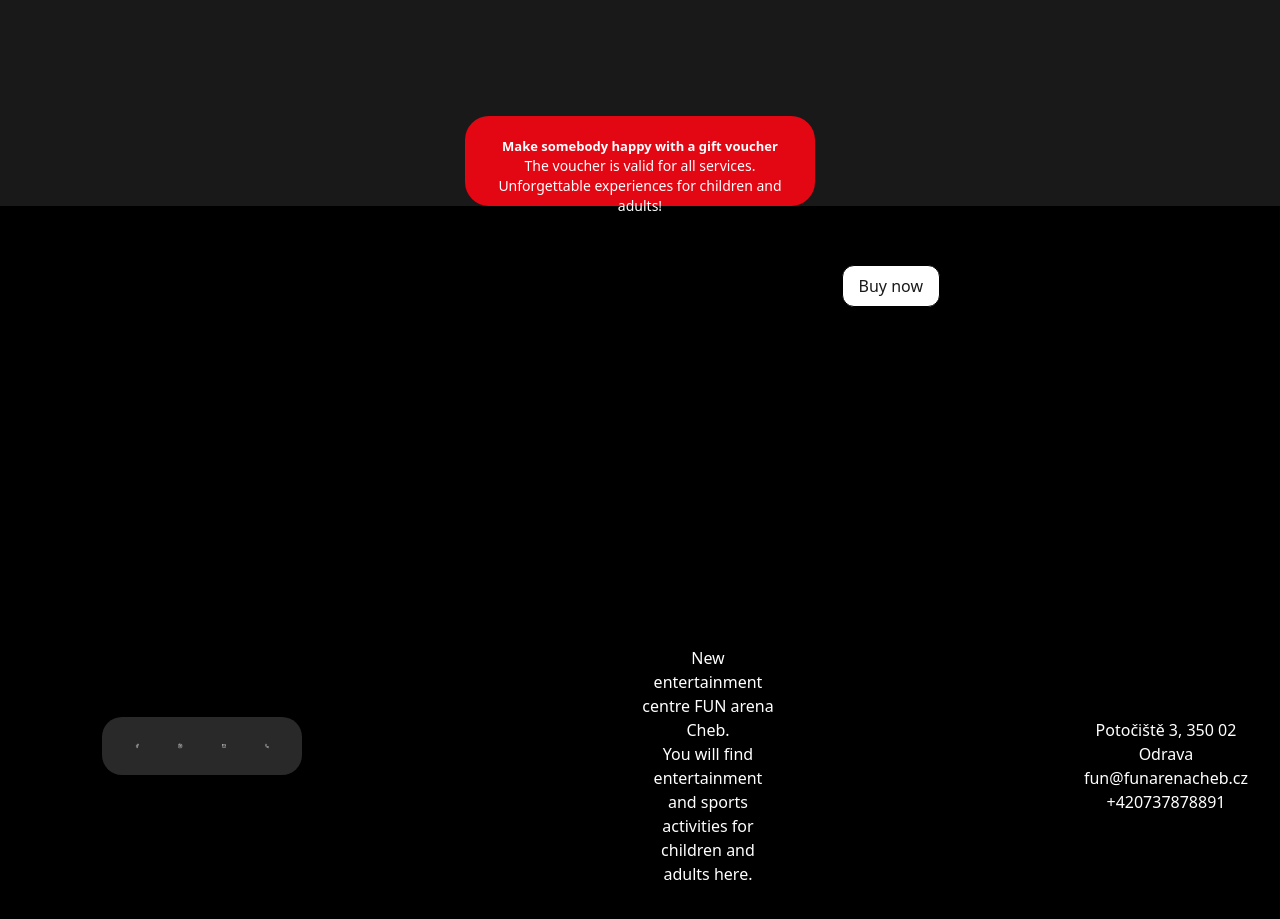
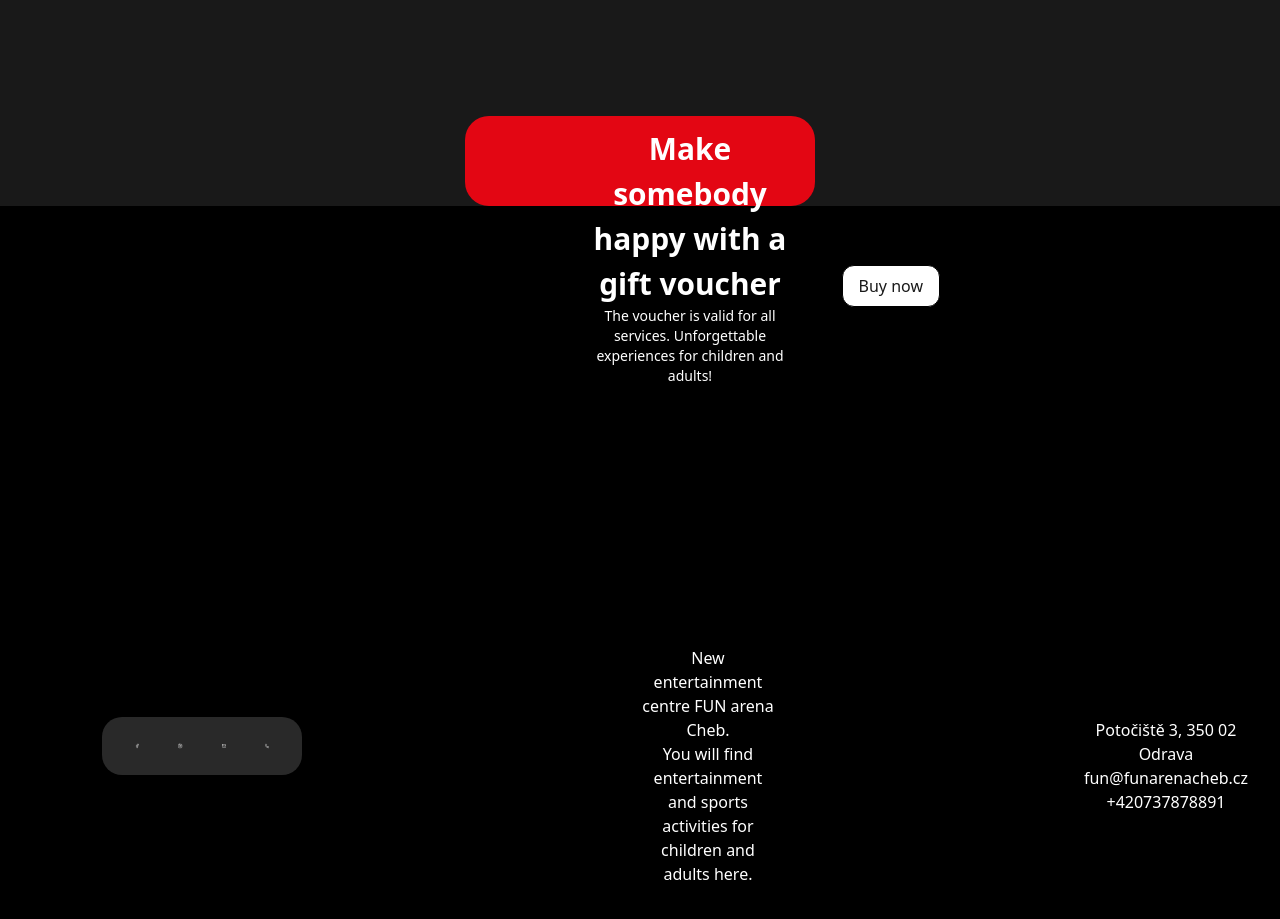
Before and after one commit to nguyentuyetnhi/Tnhi-opendev, a React (Vite) app in the folder react-design/: page / in a window 1280 px wide. Shown: the part 3920-4839 px from the top of the page. Built offline with nearby package versions, Linux system fonts and the light colour scheme.

Commit message:
fix: font seize attraction

```diff
--- a/react-design/src/App.css
+++ b/react-design/src/App.css
@@ -210,6 +210,15 @@
   position: relative;
   margin-top: 200px;
   font-size: small;
+
+}
+
+.make h4 {
+  margin-left: 100px;
+}
+
+.make p {
+  margin-left: 100px;
 }
 
 .buy {
@@ -310,8 +319,17 @@ h2 {
 
 
 
+h4 {
+  font-style: 'Space Grotesk';
+  font-size: 230%;
+  margin-top: -10px;
+
+
+}
+
 h3 {
   font-style: 'Space Grotesk';
+
 
 }
 
--- a/react-design/src/App.jsx
+++ b/react-design/src/App.jsx
@@ -2,7 +2,7 @@ import { useState } from 'react'
 import './App.css'
 import Header from "./components/Header.jsx";
 import Registration from "./components/Registration.jsx";
-import Hero from "./components/Hero.jsx"
+import Hero from "./components/Navbar.jsx"
 import Entertaiment from "./components/Entertaiment";
 import Attraction from "./components/Attractions"
 import Footer from "./components/Footer"
--- a/react-design/src/components/Gif.jsx
+++ b/react-design/src/components/Gif.jsx
@@ -5,9 +5,9 @@ const Gif = () => {
         <div className="relative flex justify-center">
             <div className="relative w-full max-w-[500px] flex flex-col items-center">
                 <button className="make bg-red-600 text-white px-6 py-4 rounded-full w-full text-center mt-24 relative z-20">
-                    <h3 className="font-semibold">
+                    <h4 className="font-semibold">
                         Make somebody happy with a gift voucher
-                    </h3>
+                    </h4>
                     <p className="text-sm">
                         The voucher is valid for all services. Unforgettable experiences for children and adults!
                     </p>
--- a/react-design/src/components/Header.jsx
+++ b/react-design/src/components/Header.jsx
@@ -1,7 +1,7 @@
 import { useState } from "react";
 import { Menu, X } from "lucide-react";
 import Slideshow from "./Slideshow";
-import Hero from "./Hero";
+import menu from "../assets/menu.png";
 
 
 const Header = () => {
--- a/react-design/src/components/Hero.jsx
+++ b/react-design/src/components/Navbar.jsx
@@ -1,7 +1,7 @@
 import { useState } from "react";
 import { Menu, X } from "lucide-react";
 
-const Hero = () => {
+const Navbar = () => {
     const [menuOpen, setMenuOpen] = useState(false);
 
     return (
@@ -26,4 +26,4 @@ const Hero = () => {
 
 
 
-export default Hero;
+export default Navbar;
--- a/react-design/src/components/Slideshow.jsx
+++ b/react-design/src/components/Slideshow.jsx
@@ -2,7 +2,7 @@ import { Swiper, SwiperSlide } from "swiper/react";
 import { Autoplay } from "swiper/modules";
 import "swiper/css";
 import "swiper/css/autoplay";
-import Hero from "./Hero.jsx";
+import Hero from "./Navbar.jsx";
 
 
 import slide1 from "../assets/slideshow1.png";
```
